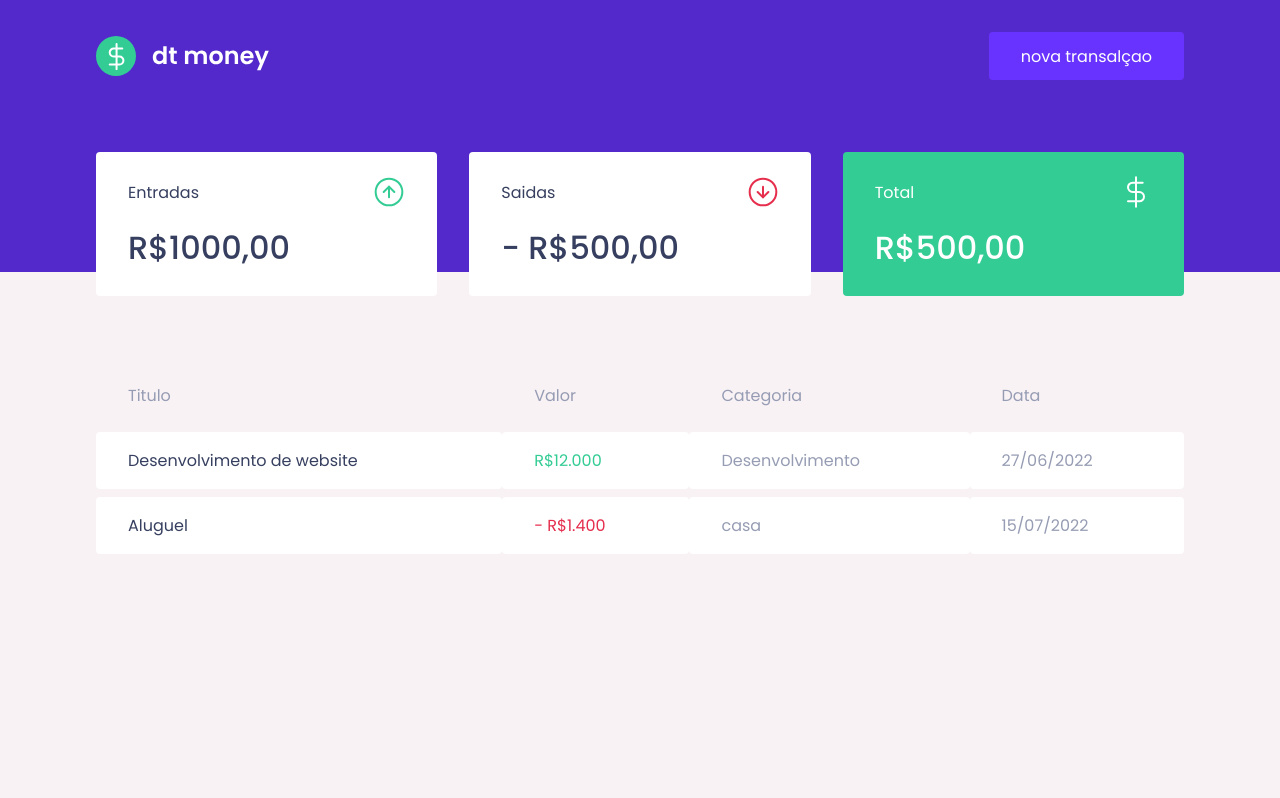
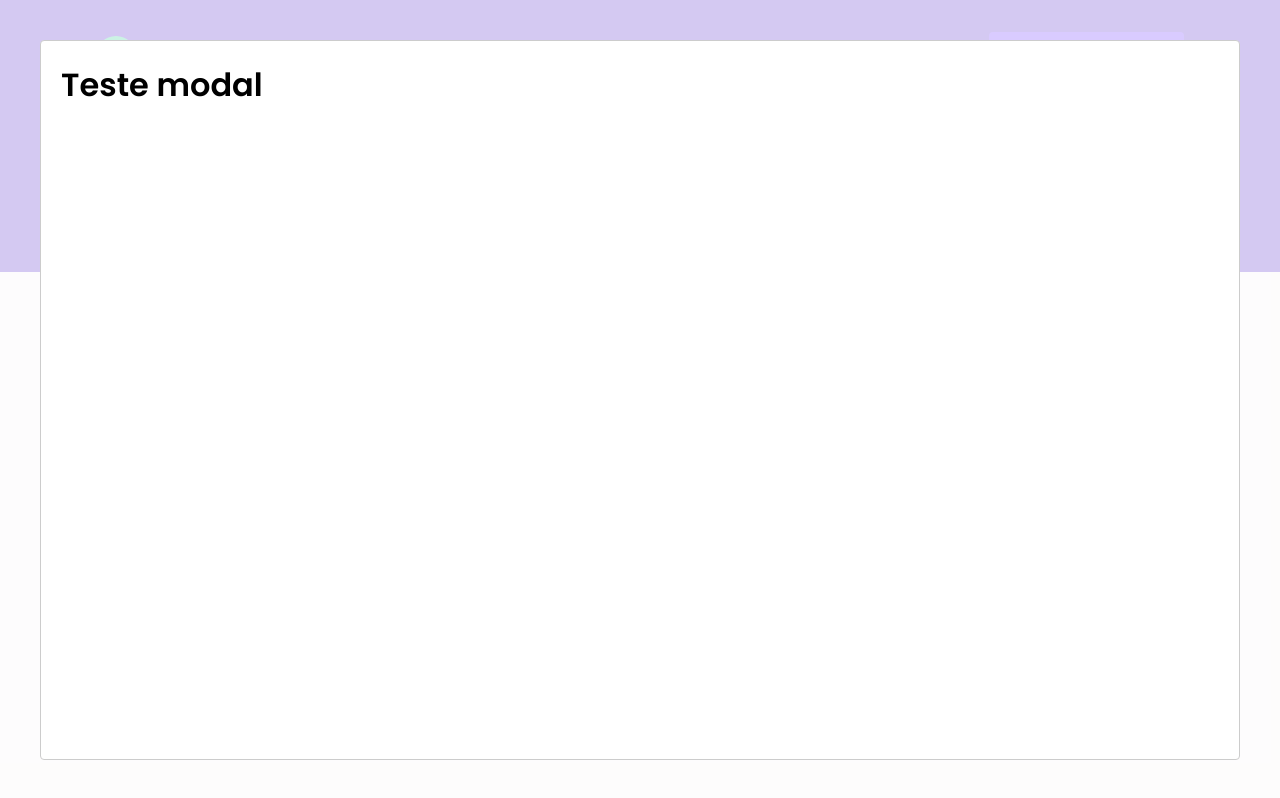
Before and after one commit to flavioanalistadesistema/fsmoney, a React (Create React App) app: page / in a window 1280 px wide. Both pictures are taken after a click on the button "nova transalçao". Built offline with nearby package versions, Linux system fonts and the light colour scheme; no server answers; what miragejs would draw is missing.

Commit message:
feat: Configurando modal de ciriação

```diff
--- a/package.json
+++ b/package.json
@@ -6,6 +6,7 @@
     "axios": "^0.27.2",
     "react": "^18.1.0",
     "react-dom": "^18.1.0",
+    "react-modal": "^3.15.1",
     "react-scripts": "5.0.1",
     "styled-components": "^5.3.5",
     "web-vitals": "^2.1.0"
@@ -18,6 +19,7 @@
     "@types/node": "^16.7.13",
     "@types/react": "^18.0.0",
     "@types/react-dom": "^18.0.0",
+    "@types/react-modal": "^3.13.1",
     "@types/styled-components": "^5.1.25",
     "miragejs": "^0.1.45",
     "typescript": "^4.4.2"
--- a/src/App.tsx
+++ b/src/App.tsx
@@ -2,12 +2,35 @@
 import { Header } from "./components/Header";
 import { GlobalStyle } from "./styles/global";
 
+import Modal from 'react-modal'
+import { useState } from "react";
+
 export function App() {
+
+  const [isNewTransactionModalOpen, setIsNewTransactionModalOpen] = useState(false)
+
+    function handleOpenNewTransactionModal() {
+        setIsNewTransactionModalOpen(true)
+    }
+
+    function handleCloseNewTransactionModal() {
+        setIsNewTransactionModalOpen(false)
+    }
+
   return (
-    <div className="App">
-      <Header />
+    <>
+      <Header
+        onOpenNewtransactionModal={handleOpenNewTransactionModal}
+      />
          <Dashboard />
+         <Modal
+              isOpen={isNewTransactionModalOpen}
+              onRequestClose={handleCloseNewTransactionModal}
+          >
+              <h1>Teste modal</h1>
+          </Modal>
+
       <GlobalStyle />
-    </div>
+    </>
   );
 }
--- a/src/components/Header/index.tsx
+++ b/src/components/Header/index.tsx
@@ -1,12 +1,17 @@
 import logol from '../../assets/Logo.svg'
 import { Container, Content } from './styles'
 
-export function Header() {
+interface HeaderProps {
+    onOpenNewtransactionModal: () => void
+}
+
+export function Header({ onOpenNewtransactionModal }: HeaderProps) {
+
     return (
         <Container>
             <Content>
                 <img src={logol} alt="fs money" />
-                <button type="button">
+                <button type="button" onClick={onOpenNewtransactionModal}>
                     nova transalçao
                 </button>
             </Content>
```
Also changed, not shown: 1 other file (tests, documents, lock files or other folders).
